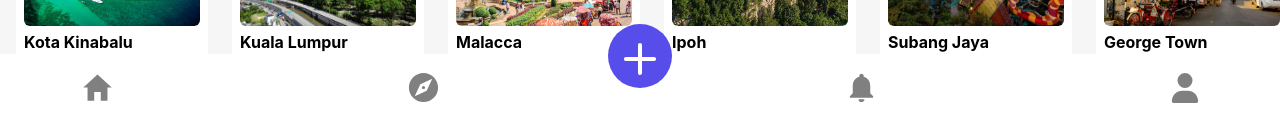
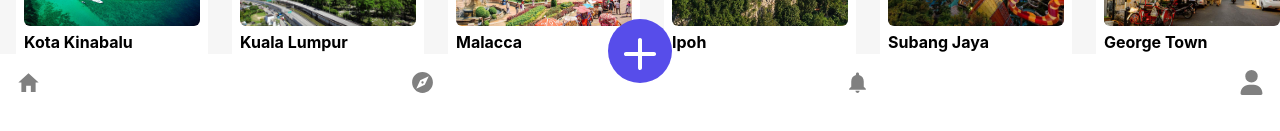
Before and after one commit to shin-xu-yap/test-site, a React (Create React App) app: page /home in a window 1280 px wide. Shown: the part 666-797 px from the top of the page. Built offline with nearby package versions, Linux system fonts and the light colour scheme.

Commit message:
fixed navigation bar

```diff
--- a/src/pages/HomePage.tsx
+++ b/src/pages/HomePage.tsx
@@ -269,10 +269,10 @@ const HomePage: React.FC = () => {
             </div>
             {/*Navigation bar*/}
             <div className="fixed bottom-0 box-border h-20 w-full p-4 bg-[#FFFFFF]">
-                <div className='flex items-center justify-between px-16'>
-                    <IoMdHome size={35} color='gray'/>
-                    <div className='px-28'>
-                        <MdExplore size={35} color='gray'/>
+                <div className='flex items-center justify-between'>
+                    <IoMdHome size={25} color='gray'/>
+                    <div className='pr-5'>
+                        <MdExplore size={25} color='gray'/>
                     </div>
                     <div className='absolute -translate-x-1/2 -translate-y-1/2 left-1/2'>
                     <div className='h-16 w-16 rounded-full bg-[#574DEA]'>
@@ -281,10 +281,10 @@ const HomePage: React.FC = () => {
                         </div>
                     </div>
                 </div>
-                <div className='px-28'>
-                    <MdNotifications size={35} color='gray'/>
+                <div className='pl-5'>
+                    <MdNotifications size={25} color='gray'/>
                 </div>
-                <FaUser size={30} color='gray'/>
+                <FaUser size={25} color='gray'/>
             </div>
         </div>
     </div>
```
Also changed, not shown: 1 other file (tests, documents, lock files or other folders).
